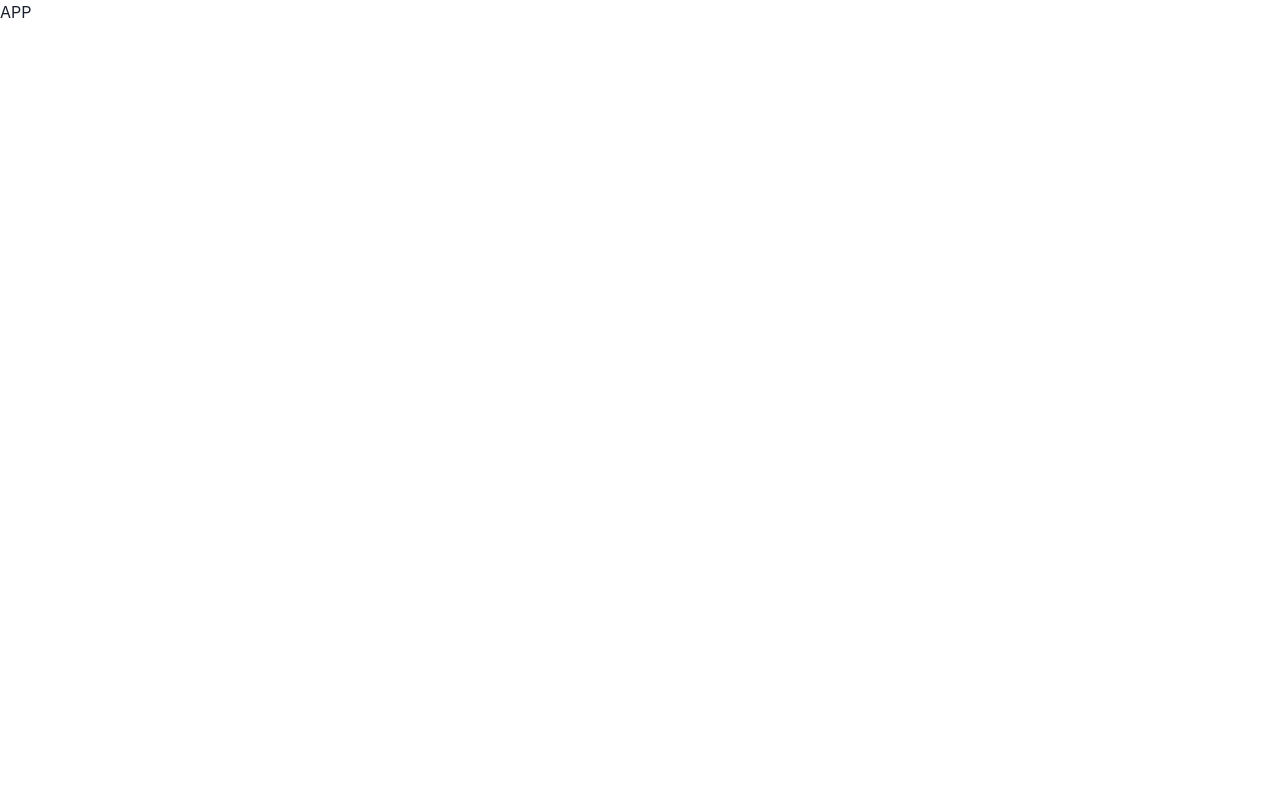
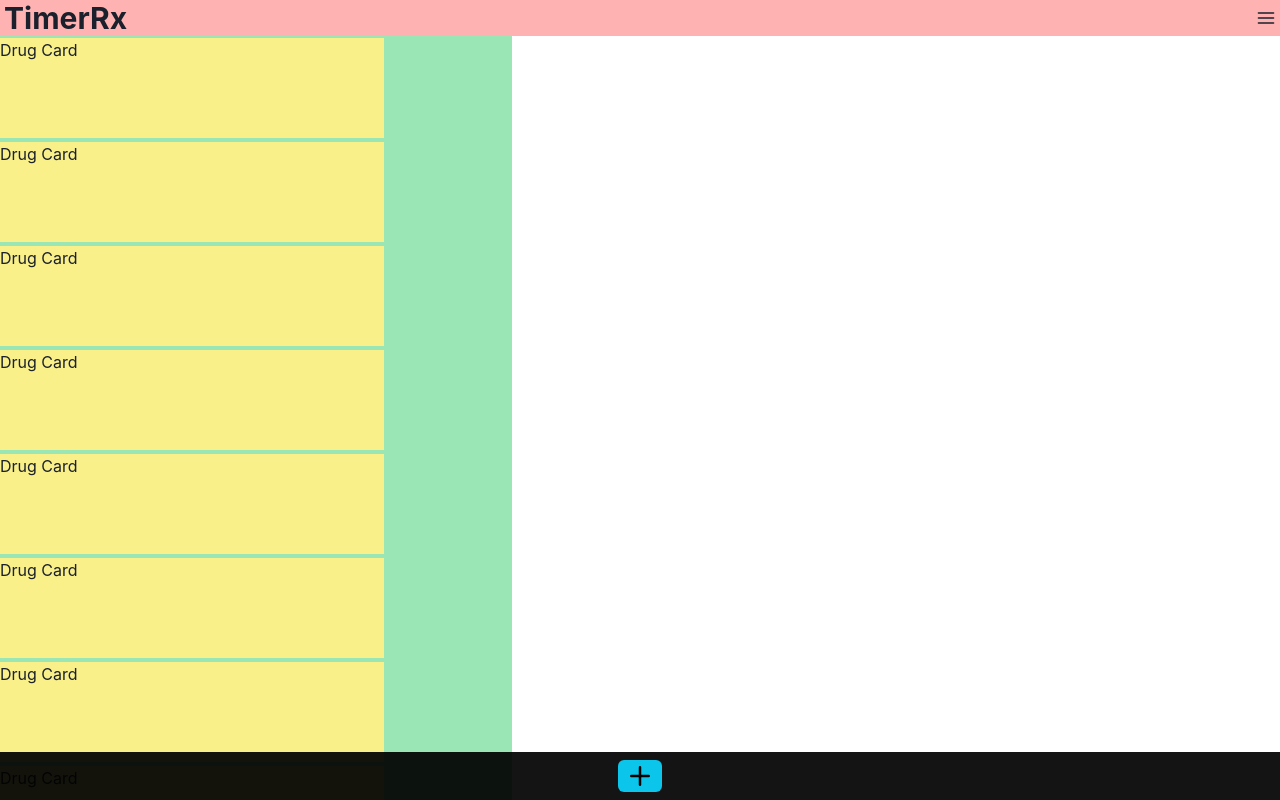
Before and after one commit to jandaluz1/timerrx, a React (Create React App) app: page / in a window 1280 px wide. Shown: the top 800 px of the page. Built offline with nearby package versions, Linux system fonts and the light colour scheme.

Commit message:
rough layout

```diff
--- a/package.json
+++ b/package.json
@@ -3,6 +3,7 @@
   "version": "0.1.0",
   "private": true,
   "dependencies": {
+    "@chakra-ui/icons": "^2.0.2",
     "@chakra-ui/react": "^2.2.1",
     "@emotion/react": "^11.9.3",
     "@emotion/styled": "^11.9.3",
--- a/src/App.tsx
+++ b/src/App.tsx
@@ -1,17 +1,42 @@
 import * as React from "react";
-import {
-  ChakraProvider,
-  Box,
-  Text,
-  Link,
-  VStack,
-  Code,
-  Grid,
-  theme,
-} from "@chakra-ui/react";
+import { ChakraProvider, theme } from "@chakra-ui/react";
+import { Header } from "./Components/Header";
+import { DrugCard } from "./Components/DrugCard";
+import { ContentArea } from "./Components/ContentArea";
+import { BottomBar } from "./Components/BottomBar";
 
 export const App = () => (
   <ChakraProvider theme={theme}>
-    <h1>APP</h1>
+    <Header />
+    <ContentArea>
+      <DrugCard />
+      <DrugCard />
+      <DrugCard />
+      <DrugCard />
+      <DrugCard />
+      <DrugCard />
+      <DrugCard />
+      <DrugCard />
+      <DrugCard />
+      <DrugCard />
+      <DrugCard />
+      <DrugCard />
+      <DrugCard />
+      <DrugCard />
+      <DrugCard />
+      <DrugCard />
+      <DrugCard />
+      <DrugCard />
+      <DrugCard />
+      <DrugCard />
+      <DrugCard />
+      <DrugCard />
+      <DrugCard />
+      <DrugCard />
+      <DrugCard />
+      <DrugCard />
+      <DrugCard />
+    </ContentArea>
+    <BottomBar />
   </ChakraProvider>
 );
--- /dev/null
+++ b/src/Components/BottomBar.tsx
@@ -0,0 +1,27 @@
+import React from "react";
+import { Flex, Button } from "@chakra-ui/react";
+import { AddIcon } from "@chakra-ui/icons";
+
+const handleClick = () => {
+  console.log("CLICKED");
+};
+
+export function BottomBar() {
+  return (
+    <Flex
+      bg="blackAlpha.900"
+      w="100vw"
+      position="fixed"
+      bottom="0"
+      color="whiteAlpha.900"
+      justify="center"
+      align="center"
+      zIndex="100"
+      p="2"
+    >
+      <Button onClick={handleClick} colorScheme="cyan" size="sm">
+        <AddIcon boxSize="5" />
+      </Button>
+    </Flex>
+  );
+}
--- /dev/null
+++ b/src/Components/ContentArea.tsx
@@ -0,0 +1,22 @@
+import React, { ReactNode } from "react";
+import { Flex } from "@chakra-ui/react";
+
+interface IProps {
+  children: ReactNode;
+}
+export function ContentArea({ children }: IProps) {
+  return (
+    <Flex
+      bg="green.200"
+      w={["100vw", "sm", "lg"]}
+      overflowY="scroll"
+      overflowX="hidden"
+      direction="column"
+      mt="2.5"
+      gap="1"
+    >
+      <h2>Content Area</h2>
+      {children}
+    </Flex>
+  );
+}
--- /dev/null
+++ b/src/Components/DrugCard.tsx
@@ -0,0 +1,10 @@
+import React from "react";
+import { Box } from "@chakra-ui/react";
+
+export function DrugCard() {
+  return (
+    <Box bg="yellow.200" w="sm" h="100">
+      <h1>Drug Card</h1>
+    </Box>
+  );
+}
--- /dev/null
+++ b/src/Components/Header.tsx
@@ -0,0 +1,22 @@
+import React from "react";
+
+import { Flex, Heading } from "@chakra-ui/react";
+import { HamburgerIcon } from "@chakra-ui/icons";
+
+export function Header() {
+  return (
+    <Flex
+      px="1"
+      bg="red.200"
+      w="100vw"
+      direction="row"
+      justify="flex-end"
+      align="center"
+      position="fixed"
+      top="0"
+    >
+      <Heading size="lg">TimerRx</Heading>
+      <HamburgerIcon boxSize="5" ml="auto" />
+    </Flex>
+  );
+}
```
Also changed, not shown: 1 other file (tests, documents, lock files or other folders).
